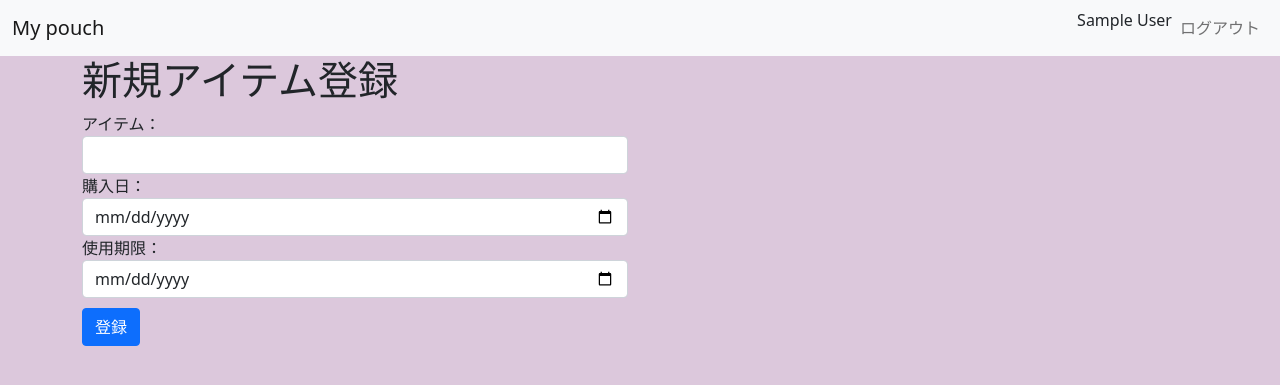
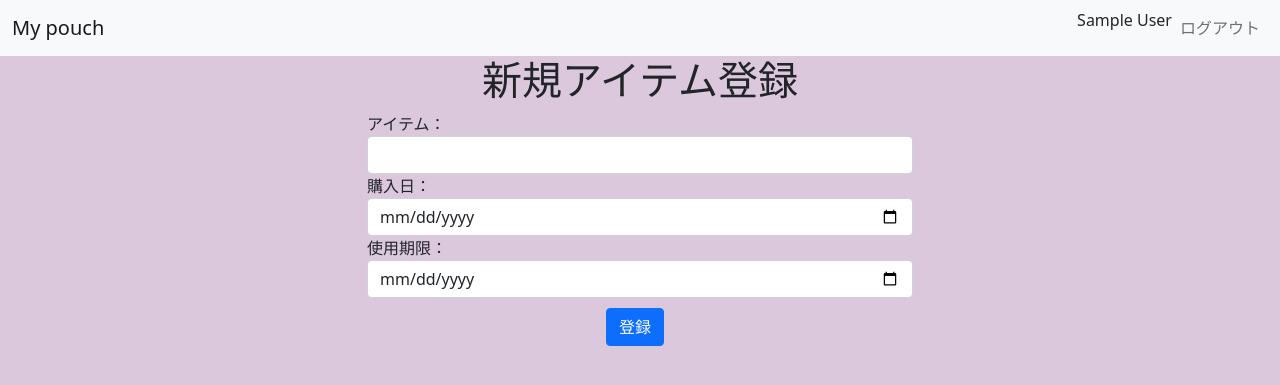
Before and after one commit to asamia/pouch, a Laravel app: page /items/create in a window 1280 px wide. Shown: the top 385 px of the page. Run offline with Laravel 8, Linux system fonts and the light colour scheme; the visitor is signed in with stand-in values (Sample User, id 1); some libraries are stand-ins or nearby versions.

Commit message:
move registration button

```diff
--- a/public/css/style.css
+++ b/public/css/style.css
@@ -8,6 +8,10 @@ body {
 
 .btn-danger {
     margin: 10px;
+}
+
+.add-item {
+    text-align:right;
 }
 
 
--- a/resources/views/items/create.blade.php
+++ b/resources/views/items/create.blade.php
@@ -1,10 +1,11 @@
 @extends('layouts.common')
 
 @section('content')
-
+    <div class="text-center">
     <h1>新規アイテム登録</h1>
+    </div>
         <div class="row">
-            <div class="col-6">
+            <div class="col-sm-6 offset-sm-3">
                 {!! Form::model($item, ['route' => 'items.store']) !!}
                     <div class="form-group">
                         {!! Form::label('content', 'アイテム：') !!}
@@ -14,9 +15,9 @@
                         {!! Form::label('expiration_date', '使用期限：') !!}
                         {!! Form::date('expiration_date', null, ['class' => 'form-control']) !!}
                     </div>
-
+                    <div class="text-center">
                     {!! Form::submit('登録', ['class' => 'btn btn-primary']) !!}
-
+                    </div>
                 {!! Form::close() !!}
             </div>
         </div>
--- a/resources/views/items/index.blade.php
+++ b/resources/views/items/index.blade.php
@@ -3,6 +3,10 @@
 @section('content')
 
     <h1>アイテム一覧</h1>
+    <div class="add-item">
+     {{-- アイテム作成ページへのリンク --}}
+    {!! link_to_route('items.create', '新規アイテム登録', [], ['class' => 'btn btn-primary']) !!}
+    </div>
     @if (count($items) > 0)
         <table class="table table-striped table-light">
             <thead>
@@ -27,8 +31,6 @@
     @endif
     {{-- ページネーション --}}
     {{ $items->links() }}
-    {{-- アイテム作成ページへのリンク --}}
-    {!! link_to_route('items.create', '新規アイテム登録', [], ['class' => 'btn btn-primary']) !!}
 
 
 @endsection
```
